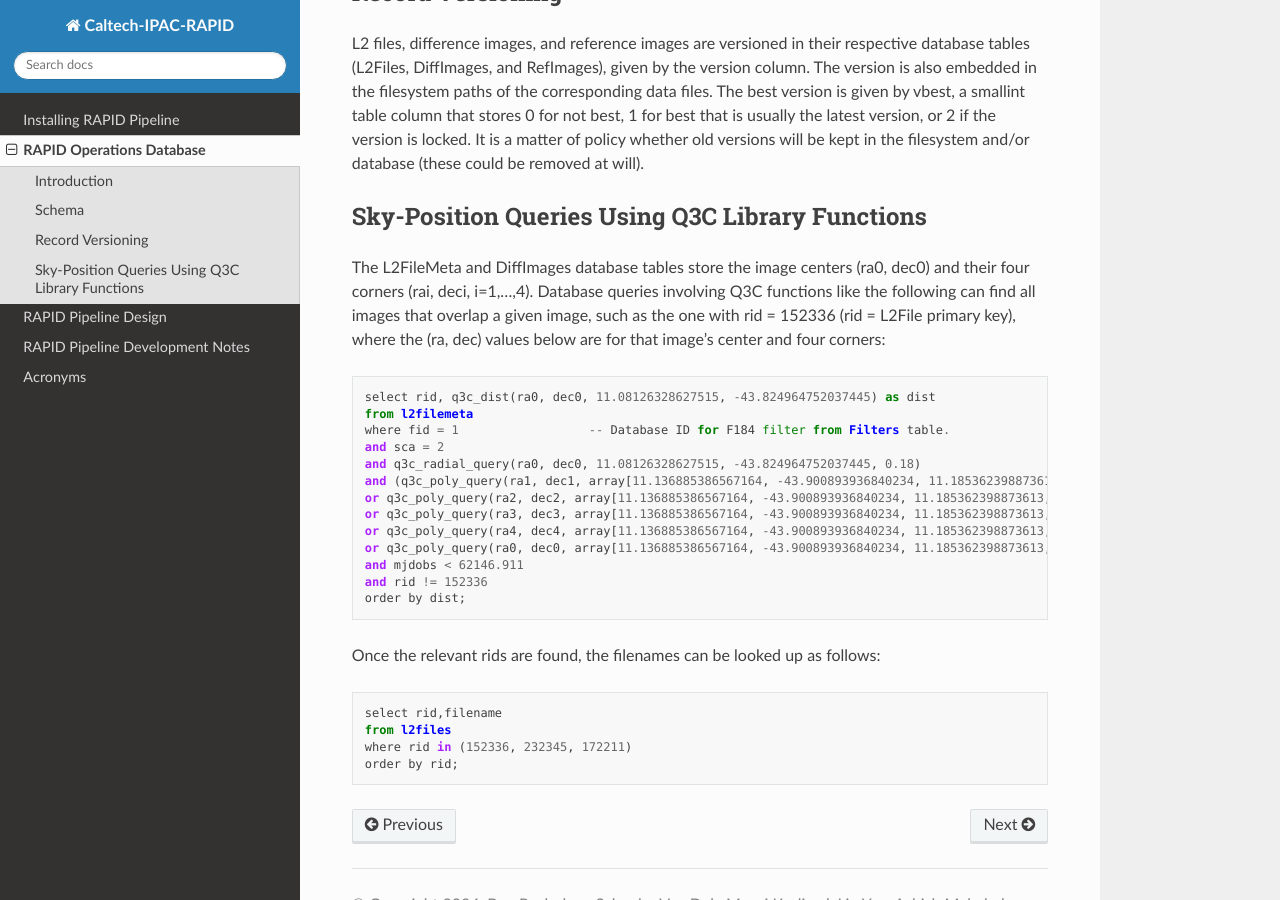
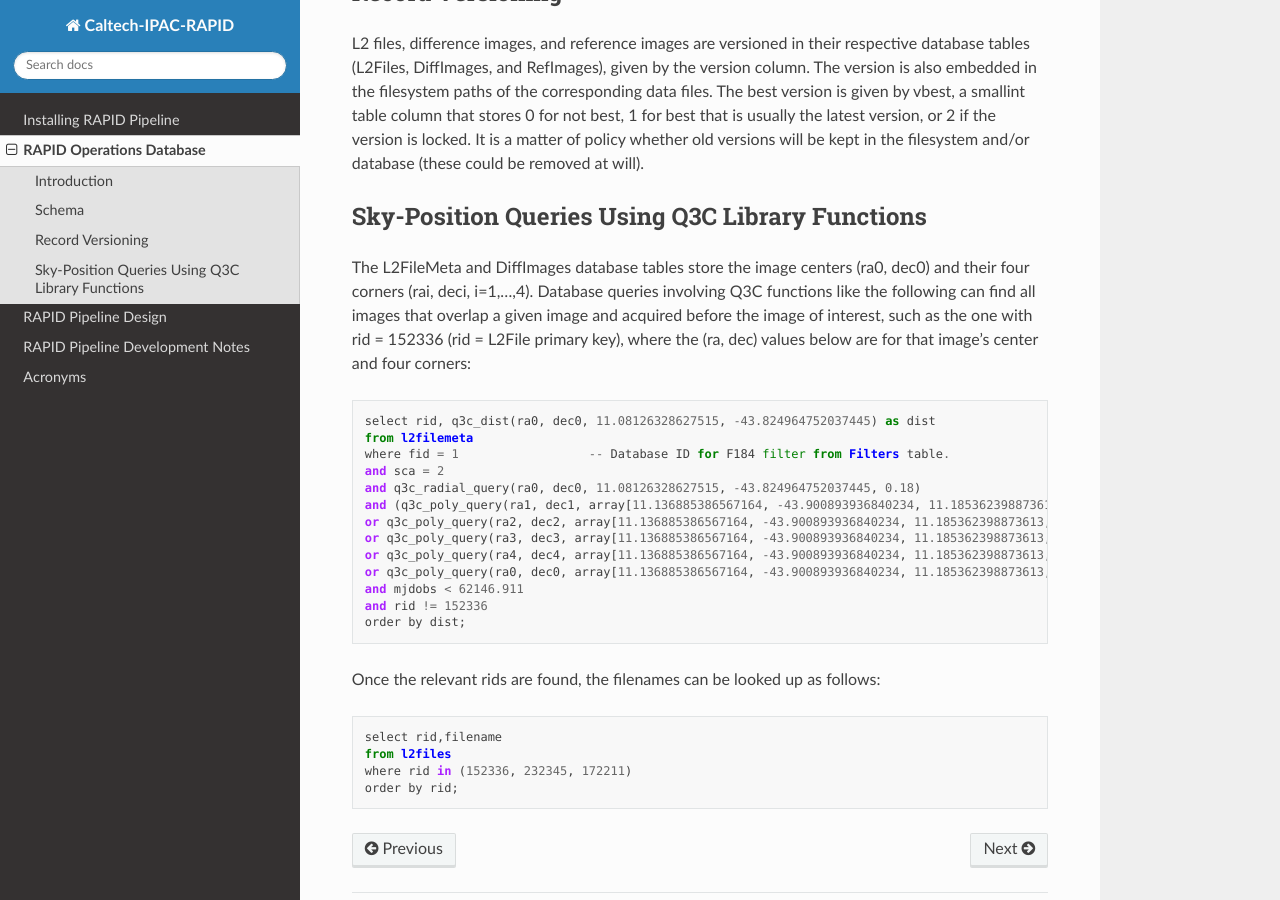
Before and after one commit to Caltech-IPAC/rapid, a Sphinx documentation site: the page built from docs/source/db/db.rst, in a window 1280 px wide and 900 px high, scrolled down 2033 px. Built offline with Sphinx 7.4.7 and the Read the Docs theme 3.1.0, drawn with Linux system fonts in a browser that asks for light colours.

Commit message:
Added phrase about mjdobs qualifier to example query.

```diff
--- a/docs/source/db/db.rst
+++ b/docs/source/db/db.rst
@@ -66,9 +66,10 @@ Sky-Position Queries Using Q3C Library Functions
 ************************************
 
 The L2FileMeta and DiffImages database tables store the image centers
-(ra0, dec0) and their four corners (rai, deci, i=1,...,4).  Database
-queries involving Q3C functions like the following can find all images that overlap a given
-image, such as the one with rid = 152336 (rid = L2File primary key), where the (ra, dec) values
+(ra0, dec0) and their four corners (rai, deci, i=1,...,4).
+Database queries involving Q3C functions like the following can find all images that
+overlap a given image and acquired before the image of interest,
+such as the one with rid = 152336 (rid = L2File primary key), where the (ra, dec) values
 below are for that image's center and four corners:
 
 .. code-block::
```
